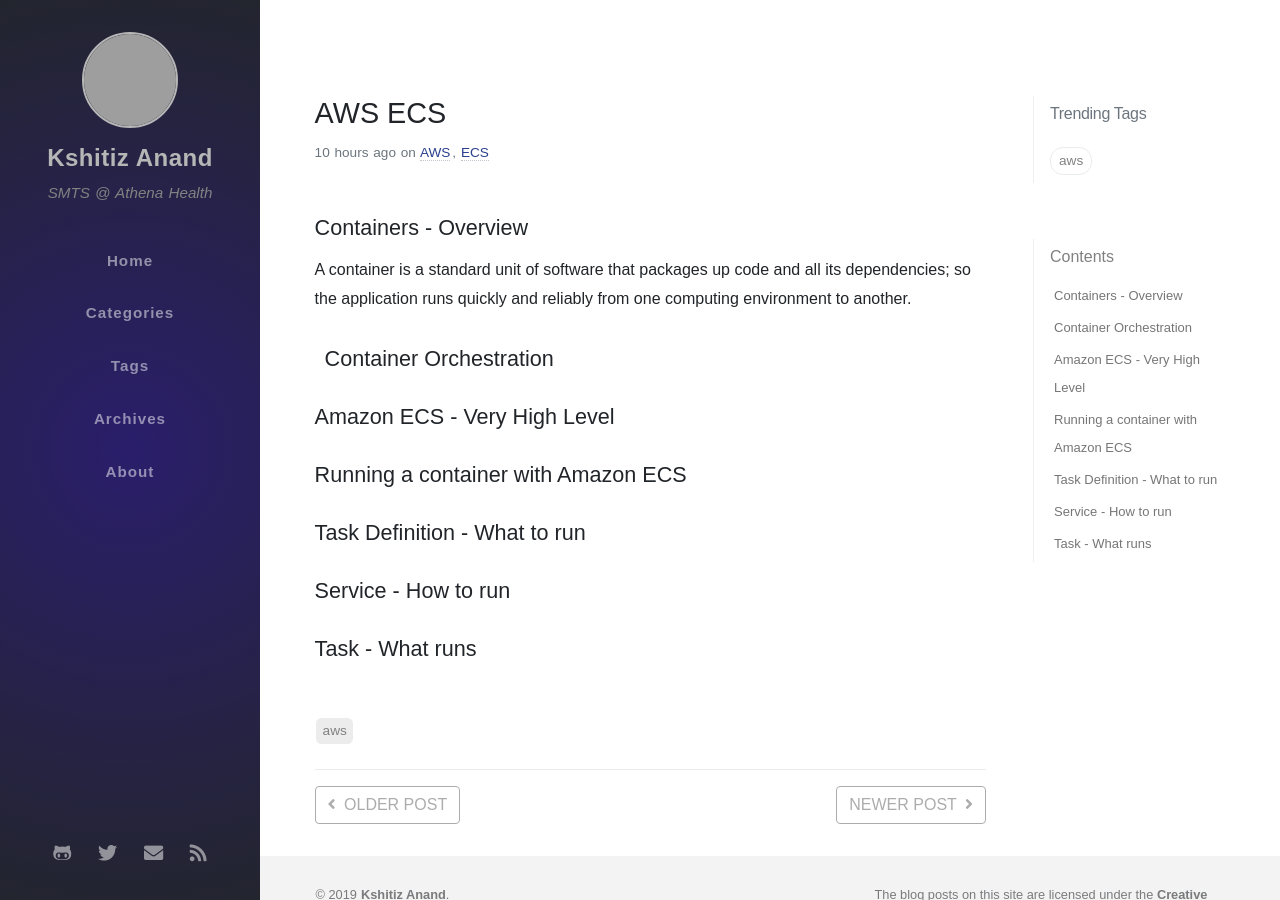
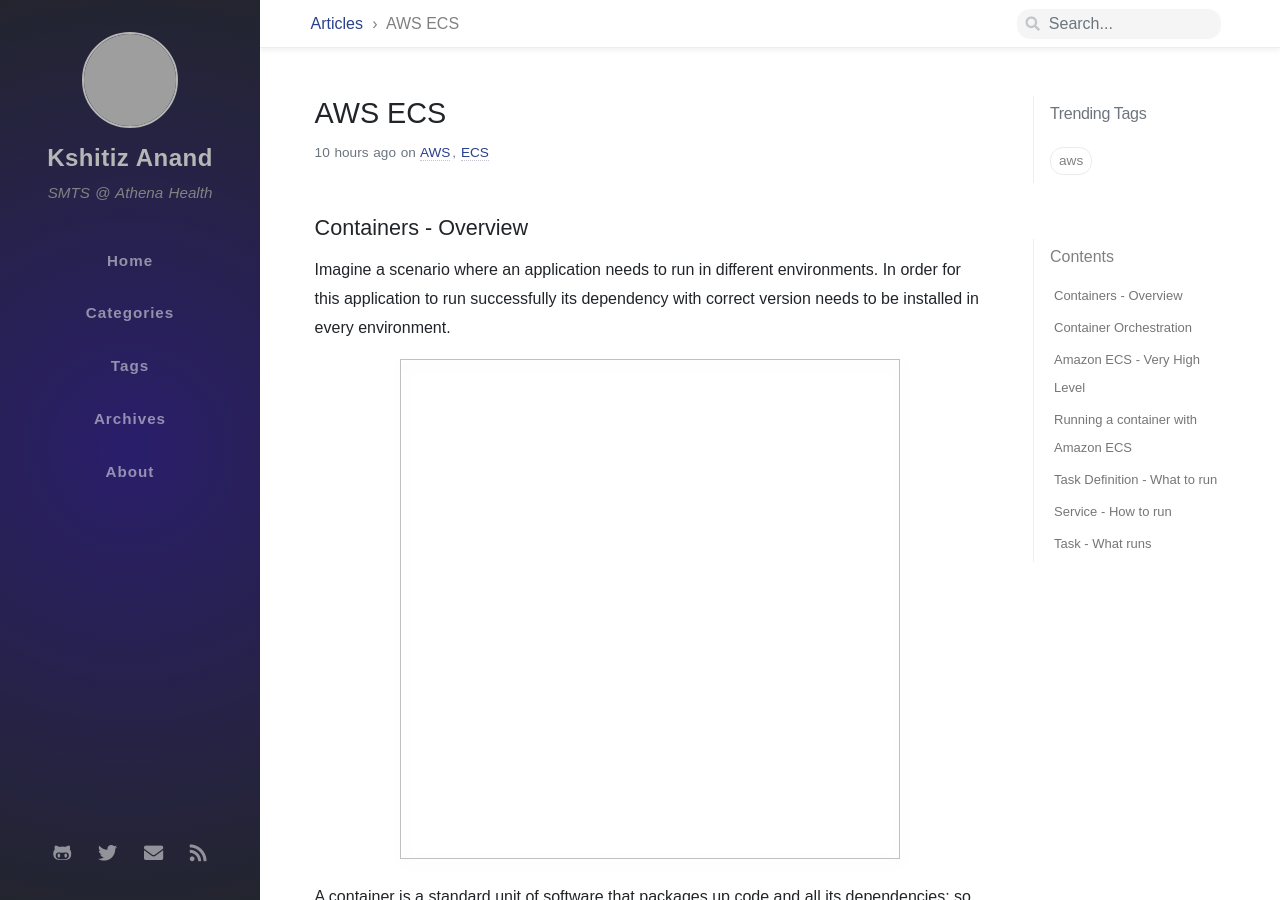
Before and after one commit to anandkshitiz/anandkshitiz.github.io, a Jekyll site: the page built from _posts/2019-12-22-amazon-ecs.md, in a window 1280 px wide and 900 px high. Built offline with Jekyll 4.4.1, drawn with Linux system fonts in a browser that asks for light colours; nearby versions of some CDN libraries; some web fonts are replaced; grey boxes are pictures that could not be loaded.

Commit message:
Added Container Overview

```diff
--- a/_posts/2019-12-22-amazon-ecs.md
+++ b/_posts/2019-12-22-amazon-ecs.md
@@ -8,10 +8,17 @@ published: true
 
 ## Containers - Overview
 
-A container is a standard unit of software that packages up code and all its dependencies; so the application runs quickly and reliably from one computing environment to another.
+Imagine a scenario where an application needs to run in different environments. In order for this application to run successfully its dependency with correct version needs to be installed in every environment.
 
 <img src="{{ site.baseurl }}/assets/img/Container-Overview-1.png"
-     style="float: left; margin-right: 10px;" />
+     style=" float: center;
+    width: 500px;
+    height: 500px;
+    display: block;
+    margin-left: auto;
+    margin-right: auto;" />
+
+A container is a standard unit of software that packages up code and all its dependencies; so the application runs quickly and reliably from one computing environment to another.
 
 ## Container Orchestration
 ## Amazon ECS - Very High Level
```
